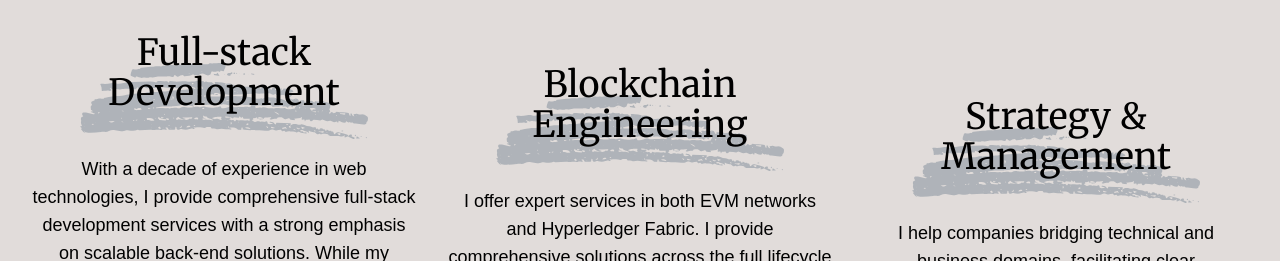
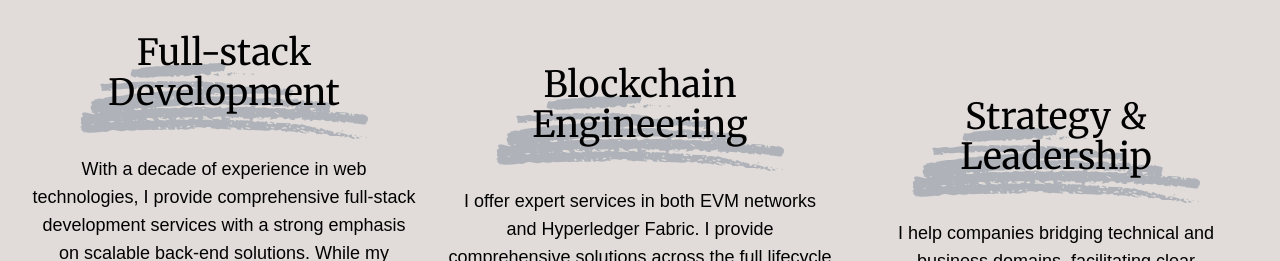
Before and after one commit to palra/loicpayol.fr, a SvelteKit app: page / in a window 1280 px wide. Shown: the part 1303-1564 px from the top of the page. Built offline with nearby package versions, Linux system fonts and the light colour scheme.

Commit message:
fix: changed wording in services section

```diff
--- a/src/routes/+page.svelte
+++ b/src/routes/+page.svelte
@@ -99,7 +99,7 @@
 				</p>
 			</div>
 			<div class="flex flex-col gap-2 lg:mt-16 service">
-				<h3>Strategy & Management</h3>
+				<h3>Strategy & Leadership</h3>
 				<p>
 					I help companies <strong>bridging technical and business domains</strong>, facilitating
 					clear communication across diverse teams. My experience encompasses
```
